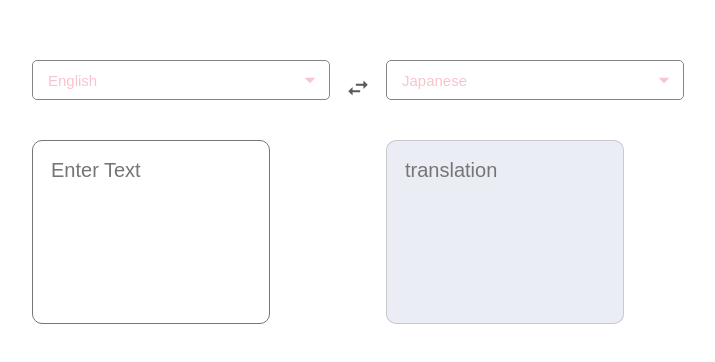
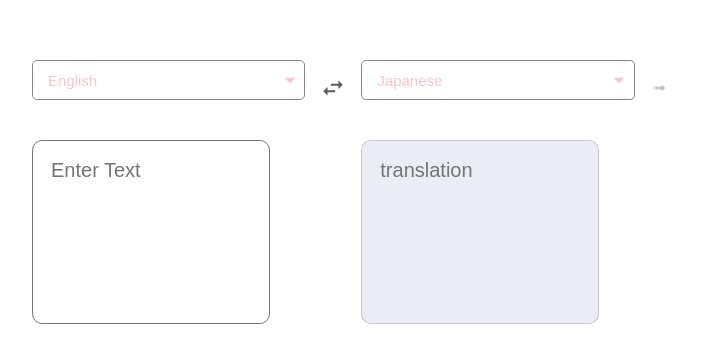
Before and after one commit to echizenyayota/deepl-node_translation_20231017, a React (Create React App) app: page / in a window 1280 px wide. Shown: the part 160-522 px from the top of the page, without its empty margins (282-997 px from the left). Built offline with nearby package versions, Linux system fonts and the light colour scheme; no server answers.

Commit message:
make the button container

```diff
--- a/src/App.js
+++ b/src/App.js
@@ -59,6 +59,9 @@
           style="output"
           setShowModal={setShowModal}
         />
+        <div className="button-container" onClick={translate}>
+          <Button />
+        </div>
       </>}
       {showModal && <Modal
         setShowModal={setShowModal}
--- a/src/components/Button.js
+++ b/src/components/Button.js
@@ -1,9 +1,5 @@
 const Button = () => {
-  return (
-    <div>
-      Button
-    </div>
-  )
+  return <div>➟</div>;
 };
 
 export default Button;
--- a/src/index.css
+++ b/src/index.css
@@ -60,7 +60,7 @@
 
 .select-drop-down .down-arrow svg {
   position: relative;
-  left: 265px;
+  left: 245px;
   top: -33px;
   width: 26px;
   height: 26px;
@@ -135,3 +135,9 @@
 .list-item {
   display: flex;
 }
+
+.button-container {
+  color: #bdc1c6;
+  padding: 18px;
+  height: 25px;
+}
```
